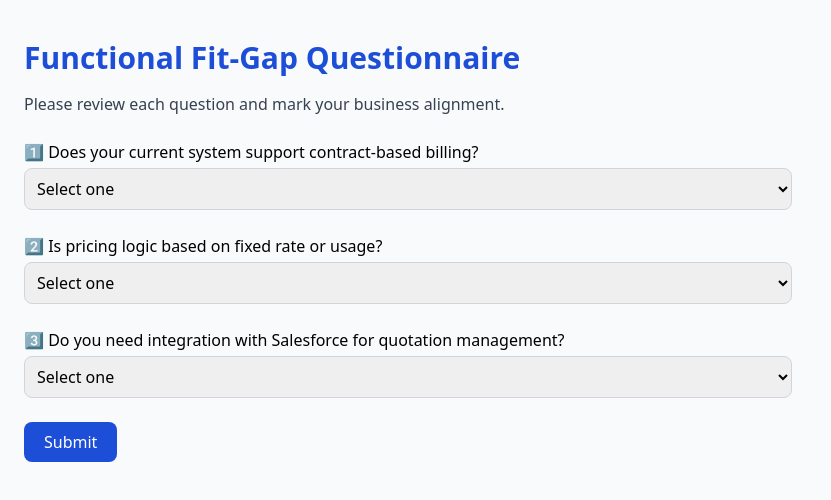
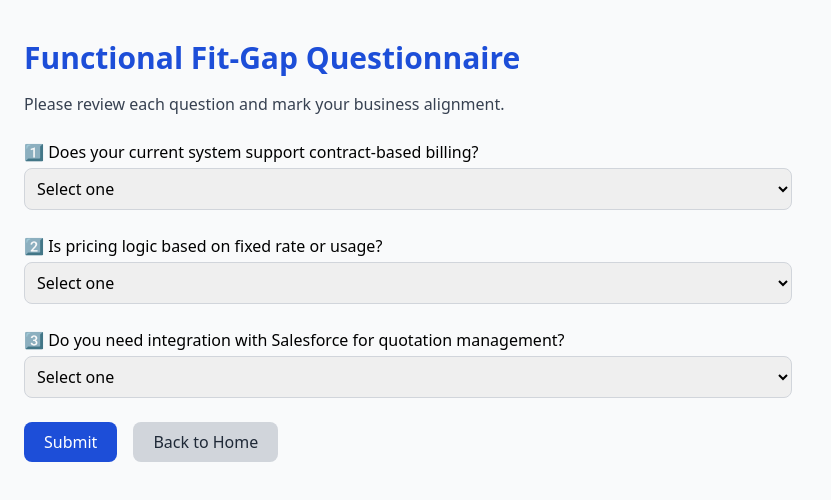
Before and after one commit to navaneethanoct28/Nave-Web-App, a Next.js app: page /questionnaire in a window 1280 px wide. Shown: the top 500 px of the page, without its empty margins (0-831 px from the left). Built offline with nearby package versions, Linux system fonts and the light colour scheme.

Commit message:
Update page.js

```diff
--- a/app/questionnaire/page.js
+++ b/app/questionnaire/page.js
@@ -1,4 +1,9 @@
+"use client";
+import { useRouter } from "next/navigation";
+
 export default function QuestionnairePage() {
+  const router = useRouter();
+
   return (
     <div className="min-h-screen bg-gray-50 px-6 py-10">
       <h1 className="text-3xl font-bold mb-4 text-blue-700">
@@ -45,13 +50,23 @@ export default function QuestionnairePage() {
           </select>
         </div>
 
-        <button
-          type="button"
-          className="mt-6 bg-blue-700 hover:bg-blue-800 text-white px-5 py-2 rounded-lg"
-          onClick={() => alert("Responses saved! (demo only)")}
-        >
-          Submit
-        </button>
+        <div className="flex items-center gap-4 mt-6">
+          <button
+            type="button"
+            onClick={() => alert("Responses saved! (Demo only)")}
+            className="bg-blue-700 hover:bg-blue-800 text-white px-5 py-2 rounded-lg"
+          >
+            Submit
+          </button>
+
+          <button
+            type="button"
+            onClick={() => router.push("/")}
+            className="bg-gray-300 hover:bg-gray-400 text-gray-800 px-5 py-2 rounded-lg"
+          >
+            Back to Home
+          </button>
+        </div>
       </form>
     </div>
   );
```
